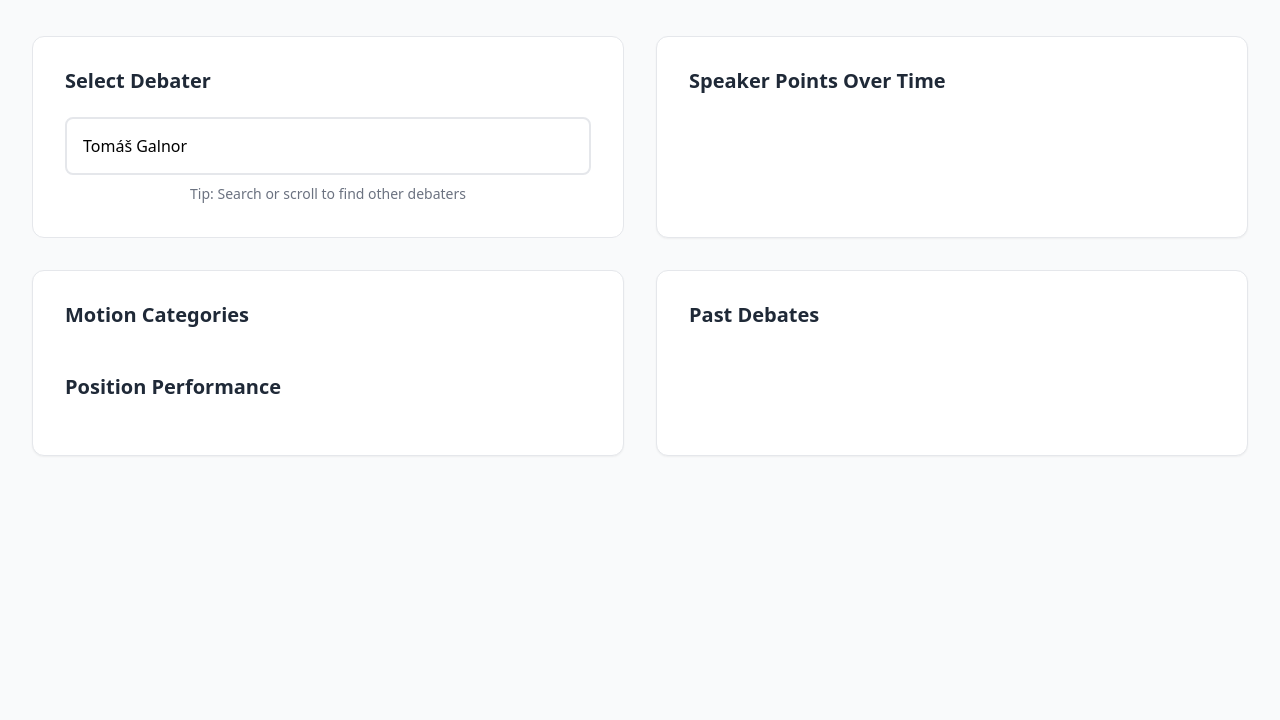
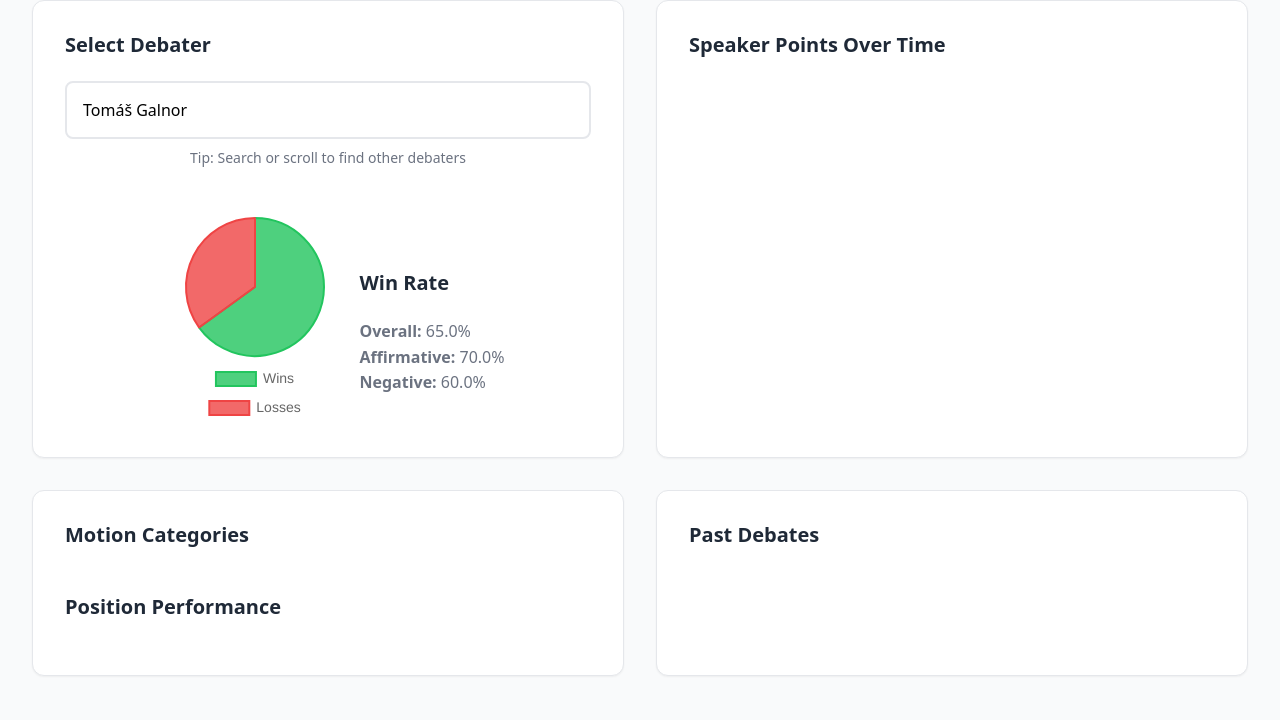
Before and after one commit to GalnorT/speaker_stats, a website with bundled scripts: page docs/index.html in a window 1280 px wide. Shown: the part 80-800 px from the top of the page. Built offline with nearby package versions, Linux system fonts and the light colour scheme.

Commit message:
added win rate chart

```diff
--- /dev/null
+++ b/docs/components/WinRateChart.js
@@ -0,0 +1,112 @@
+export class WinRateChart {
+    constructor(containerId, debater) {
+        this.chart = null; // Chart.js instance
+        this.canvasElement = null;
+        const container = document.getElementById(containerId);
+        if (!container) {
+            throw new Error(`Container with id "${containerId}" not found`);
+        }
+        this.container = container;
+        this.currentDebater = debater;
+        this.render();
+    }
+    render() {
+        const h2 = this.container.querySelector('h2');
+        this.container.innerHTML = '';
+        if (h2) {
+            this.container.appendChild(h2);
+        }
+        this.canvasElement = document.createElement('canvas');
+        this.canvasElement.className = 'chart-canvas';
+        const details = document.createElement('div');
+        details.className = 'win-rate-details';
+        details.innerHTML = `
+      <h2>Win Rate</h2>
+      <p><strong>Overall:</strong> ${(this.currentDebater.side_win_rates.total * 100).toFixed(1)}%</p>
+      <p><strong>Affirmative:</strong> ${(this.currentDebater.side_win_rates.aff * 100).toFixed(1)}%</p>
+      <p><strong>Negative:</strong> ${(this.currentDebater.side_win_rates.neg * 100).toFixed(1)}%</p>
+    `;
+        this.container.appendChild(this.canvasElement);
+        this.container.appendChild(details);
+        this.initializeChart();
+    }
+    initializeChart() {
+        if (!this.canvasElement)
+            return;
+        // @ts-ignore - Chart.js is loaded via CDN
+        const Chart = window.Chart;
+        if (!Chart) {
+            console.error('Chart.js not loaded');
+            return;
+        }
+        const ctx = this.canvasElement.getContext('2d');
+        if (!ctx)
+            return;
+        const winRate = this.currentDebater.side_win_rates.total;
+        const lossRate = 1 - winRate;
+        this.chart = new Chart(ctx, {
+            type: 'pie',
+            data: {
+                labels: ['Wins', 'Losses'],
+                datasets: [{
+                        data: [winRate * 100, lossRate * 100],
+                        backgroundColor: [
+                            'rgba(34, 197, 94, 0.8)', // Green for wins
+                            'rgba(239, 68, 68, 0.8)' // Red for losses
+                        ],
+                        borderColor: [
+                            'rgba(34, 197, 94, 1)',
+                            'rgba(239, 68, 68, 1)'
+                        ],
+                        borderWidth: 2
+                    }]
+            },
+            options: {
+                responsive: true,
+                maintainAspectRatio: true,
+                plugins: {
+                    legend: {
+                        position: 'bottom',
+                        labels: {
+                            padding: 15,
+                            font: {
+                                size: 14
+                            }
+                        }
+                    },
+                    tooltip: {
+                        callbacks: {
+                            label: function (context) {
+                                const label = context.label || '';
+                                const value = context.parsed || 0;
+                                return `${label}: ${value.toFixed(1)}%`;
+                            }
+                        }
+                    }
+                }
+            }
+        });
+    }
+    update(debater) {
+        this.currentDebater = debater;
+        if (this.chart) {
+            const winRate = debater.side_win_rates.total;
+            const lossRate = 1 - winRate;
+            this.chart.data.datasets[0].data = [winRate * 100, lossRate * 100];
+            this.chart.update();
+            const details = this.container.querySelector('.win-rate-details');
+            if (details) {
+                details.innerHTML = `
+          <h2>Win Rate</h2>
+          <p><strong>Overall:</strong> ${(debater.side_win_rates.total * 100).toFixed(1)}%</p>
+          <p><strong>Affirmative:</strong> ${(debater.side_win_rates.aff * 100).toFixed(1)}%</p>
+          <p><strong>Negative:</strong> ${(debater.side_win_rates.neg * 100).toFixed(1)}%</p>
+        `;
+            }
+        }
+        else {
+            // If chart doesn't exist, re-render
+            this.render();
+        }
+    }
+}
--- a/docs/index.html
+++ b/docs/index.html
@@ -10,11 +10,13 @@
   </head>
   <body>
     <div id="app">
-      <h1>Speaker Stats</h1>
-
       <div class="grid-container">
-        <div class="grid-item" id="debater-selector">
-          <h2>Select Debater</h2>
+        <div class="grid-item">
+          <div id="debater-selector">
+            <h2>Select Debater</h2>
+          </div>
+          <div id="win-rate-chart" style="margin-top: var(--spacing-2xl);">
+          </div>
         </div>
 
         <div class="grid-item" id="speaker-points-chart">
@@ -37,6 +39,7 @@
       </div>
     </div>
 
+    <script src="https://cdn.jsdelivr.net/npm/chart.js@4.4.1/dist/chart.umd.min.js"></script>
     <script type="module" src="main.js"></script>
   </body>
 </html>
--- a/docs/main.js
+++ b/docs/main.js
@@ -1,10 +1,12 @@
 import { DebaterSelector } from './components/DebaterSelector.js';
+import { WinRateChart } from './components/WinRateChart.js';
 console.log('Speaker Stats app initialized!');
 const state = {
     allDebaters: [],
     currentDebater: null
 };
 let debaterSelector = null;
+let winRateChart = null;
 async function loadData() {
     try {
         const response = await fetch('./example_stats.json');
@@ -29,12 +31,15 @@ function initializeComponents() {
         return;
     }
     debaterSelector = new DebaterSelector('debater-selector', state.allDebaters, state.currentDebater, onDebaterSelected);
+    winRateChart = new WinRateChart('win-rate-chart', state.currentDebater);
 }
 function onDebaterSelected(debater) {
     console.log('Debater selected:', debater.name);
     state.currentDebater = debater;
+    if (winRateChart) {
+        winRateChart.update(debater);
+    }
     // TODO: Update other components here
-    // updateWinRateChart(debater);
     // updateSpeakerPointsChart(debater);
     // updateMotionStats(debater);
     // updatePositionStats(debater);
--- a/docs/styles/components.css
+++ b/docs/styles/components.css
@@ -82,20 +82,23 @@
 /* ========== Win Rate Chart ========== */
 #win-rate-chart {
   display: flex;
-  flex-direction: column;
+  flex-direction: row;
+  justify-content: center;
   align-items: center;
 }
 
 .chart-canvas {
-  max-width: 300px;
-  max-height: 300px;
+  --size: calc(var(--font-size-base) * 13);
+  max-width: var(--size);
+  max-height: var(--size);
+  flex-shrink: 0;
 }
 
 .win-rate-details {
   margin-top: var(--spacing-lg);
-  text-align: center;
   color: var(--color-text-muted);
-  font-size: var(--font-size-sm);
+  font-size: var(--font-size-base);
+  text-align: left;
 }
 
 /* ========== Speaker Points Chart ========== */
--- /dev/null
+++ b/web/src/components/WinRateChart.ts
@@ -0,0 +1,130 @@
+import { DebaterStats } from '../types.js';
+
+export class WinRateChart {
+  private container: HTMLElement;
+  private currentDebater: DebaterStats;
+  private chart: any = null; // Chart.js instance
+  private canvasElement: HTMLCanvasElement | null = null;
+
+  constructor(containerId: string, debater: DebaterStats) {
+    const container = document.getElementById(containerId);
+    if (!container) {
+      throw new Error(`Container with id "${containerId}" not found`);
+    }
+
+    this.container = container;
+    this.currentDebater = debater;
+
+    this.render();
+  }
+
+  public render(): void {
+    const h2 = this.container.querySelector('h2');
+    this.container.innerHTML = '';
+    if (h2) {
+      this.container.appendChild(h2);
+    }
+
+    this.canvasElement = document.createElement('canvas');
+    this.canvasElement.className = 'chart-canvas';
+
+    const details = document.createElement('div');
+    details.className = 'win-rate-details';
+    details.innerHTML = `
+      <h2>Win Rate</h2>
+      <p><strong>Overall:</strong> ${(this.currentDebater.side_win_rates.total * 100).toFixed(1)}%</p>
+      <p><strong>Affirmative:</strong> ${(this.currentDebater.side_win_rates.aff * 100).toFixed(1)}%</p>
+      <p><strong>Negative:</strong> ${(this.currentDebater.side_win_rates.neg * 100).toFixed(1)}%</p>
+    `;
+
+    this.container.appendChild(this.canvasElement);
+    this.container.appendChild(details);
+
+    this.initializeChart();
+  }
+
+  private initializeChart(): void {
+    if (!this.canvasElement) return;
+
+    // @ts-ignore - Chart.js is loaded via CDN
+    const Chart = window.Chart;
+    if (!Chart) {
+      console.error('Chart.js not loaded');
+      return;
+    }
+
+    const ctx = this.canvasElement.getContext('2d');
+    if (!ctx) return;
+
+    const winRate = this.currentDebater.side_win_rates.total;
+    const lossRate = 1 - winRate;
+
+    this.chart = new Chart(ctx, {
+      type: 'pie',
+      data: {
+        labels: ['Wins', 'Losses'],
+        datasets: [{
+          data: [winRate * 100, lossRate * 100],
+          backgroundColor: [
+            'rgba(34, 197, 94, 0.8)',  // Green for wins
+            'rgba(239, 68, 68, 0.8)'    // Red for losses
+          ],
+          borderColor: [
+            'rgba(34, 197, 94, 1)',
+            'rgba(239, 68, 68, 1)'
+          ],
+          borderWidth: 2
+        }]
+      },
+      options: {
+        responsive: true,
+        maintainAspectRatio: true,
+        plugins: {
+          legend: {
+            position: 'bottom',
+            labels: {
+              padding: 15,
+              font: {
+                size: 14
+              }
+            }
+          },
+          tooltip: {
+            callbacks: {
+              label: function(context: any) {
+                const label = context.label || '';
+                const value = context.parsed || 0;
+                return `${label}: ${value.toFixed(1)}%`;
+              }
+            }
+          }
+        }
+      }
+    });
+  }
+
+  public update(debater: DebaterStats): void {
+    this.currentDebater = debater;
+
+    if (this.chart) {
+      const winRate = debater.side_win_rates.total;
+      const lossRate = 1 - winRate;
+
+      this.chart.data.datasets[0].data = [winRate * 100, lossRate * 100];
+      this.chart.update();
+
+      const details = this.container.querySelector('.win-rate-details');
+      if (details) {
+        details.innerHTML = `
+          <h2>Win Rate</h2>
+          <p><strong>Overall:</strong> ${(debater.side_win_rates.total * 100).toFixed(1)}%</p>
+          <p><strong>Affirmative:</strong> ${(debater.side_win_rates.aff * 100).toFixed(1)}%</p>
+          <p><strong>Negative:</strong> ${(debater.side_win_rates.neg * 100).toFixed(1)}%</p>
+        `;
+      }
+    } else {
+      // If chart doesn't exist, re-render
+      this.render();
+    }
+  }
+}
```
Also changed, not shown: web/src/main.ts (+11 -1 lines).
